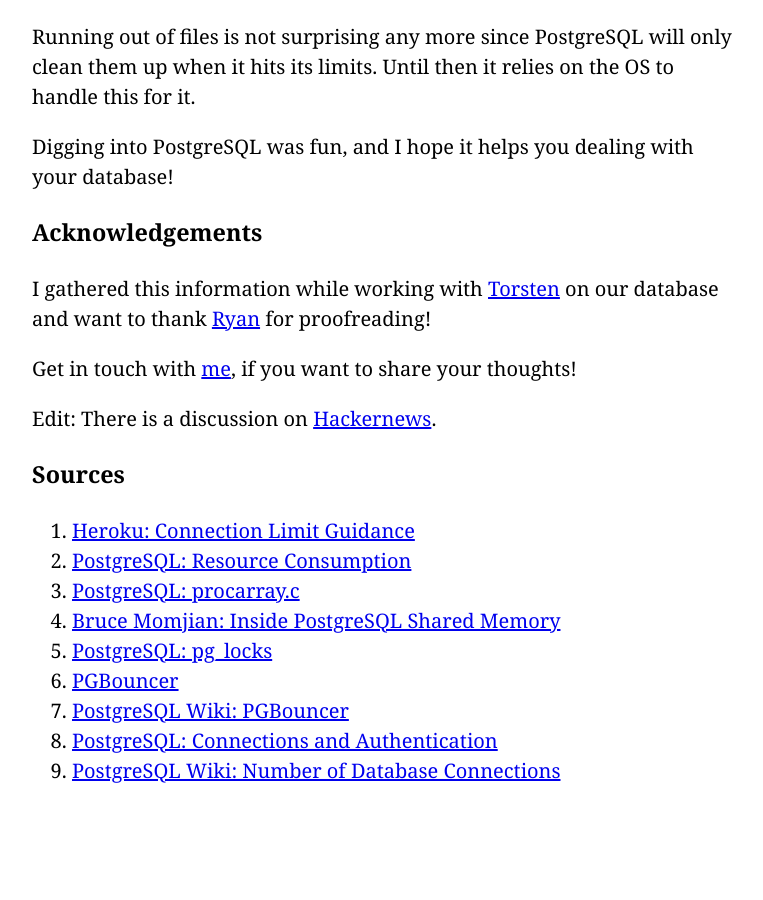
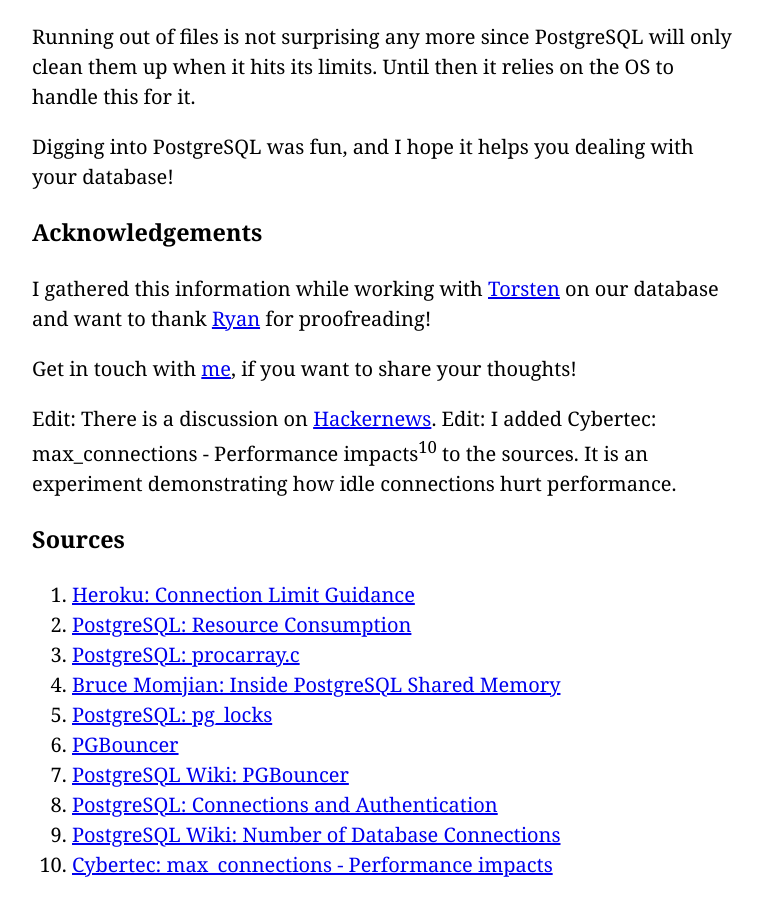
Before and after one commit to hanshasselberg/i0rek.github.io, a Jekyll site: the page built from _posts/2014-02-19-postgresql_connection.markdown, in a window 1280 px wide and 900 px high, scrolled down 2336 px. Shown: the whole window, without its empty margins (258-1021 px from the left). Built offline with Jekyll 4.4.1, drawn with Linux system fonts in a browser that asks for light colours; Markdown is read by kramdown in place of the engine named in the settings; comment, search, counter and statistics services are not loaded; before the commit the page ends 3142 px from its top, so only the background shows below that.

Commit message:
new source.

```diff
--- a/_posts/2014-02-19-postgresql_connection.markdown
+++ b/_posts/2014-02-19-postgresql_connection.markdown
@@ -66,6 +66,7 @@
 
 
 Edit: There is a discussion on [Hackernews](https://news.ycombinator.com/item?id=7263696).
+Edit: I added Cybertec: max\_connections - Performance impacts<sup>10</sup> to the sources. It is an experiment demonstrating how idle connections hurt performance.
 
 ### Sources
 
@@ -78,3 +79,4 @@
 7. [PostgreSQL Wiki: PGBouncer](http://wiki.postgresql.org/wiki/PgBouncer)<br />
 8. [PostgreSQL: Connections and Authentication](http://www.postgresql.org/docs/9.3/static/runtime-config-connection.html#GUC-MAX-CONNECTIONS)
 9. [PostgreSQL Wiki: Number of Database Connections](http://wiki.postgresql.org/wiki/Number_Of_Database_Connections)<br/>
+10. [Cybertec: max\_connections - Performance impacts](http://www.cybertec.at/max_connections-performance-impacts/)<br/>
```
